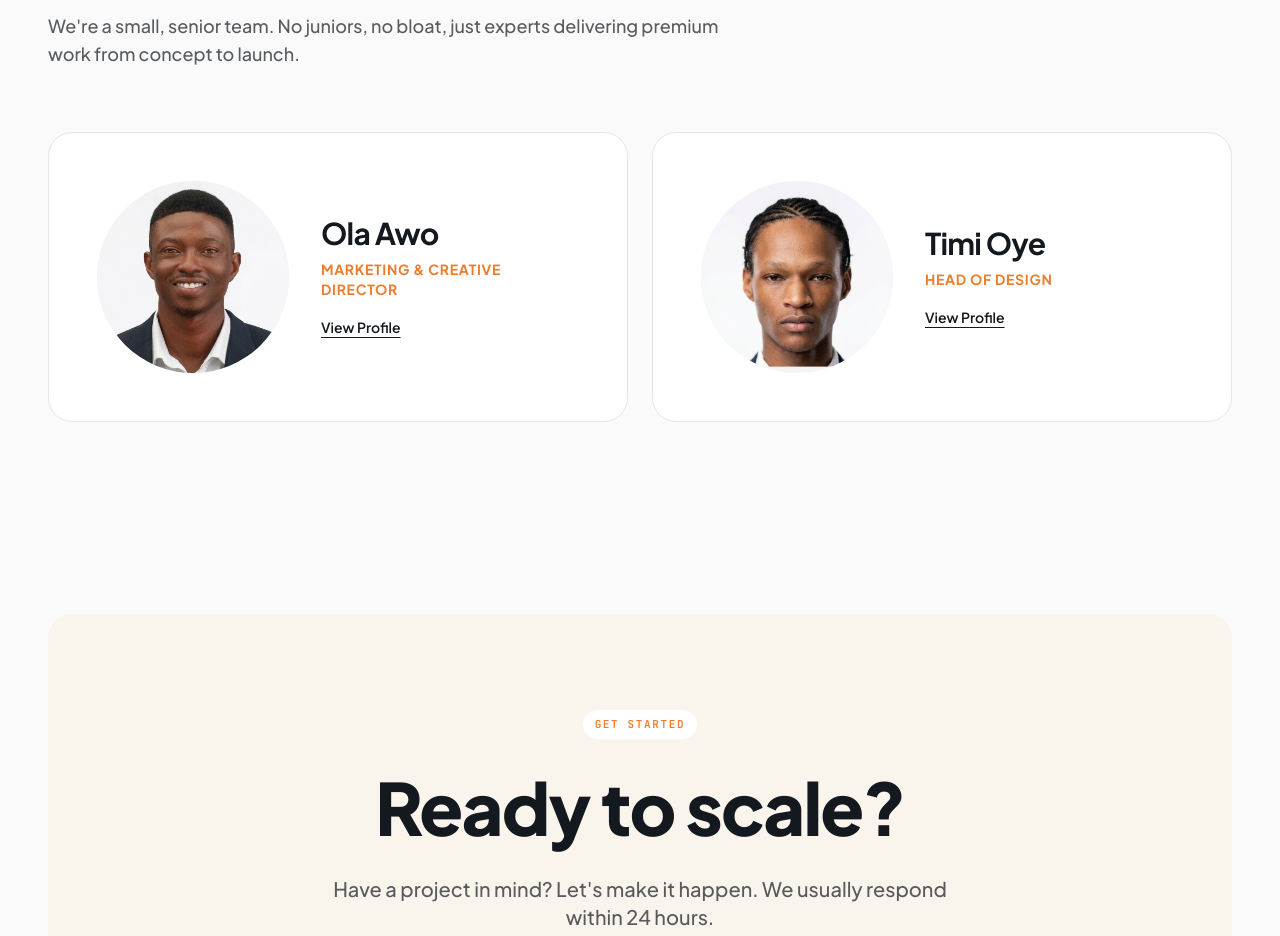
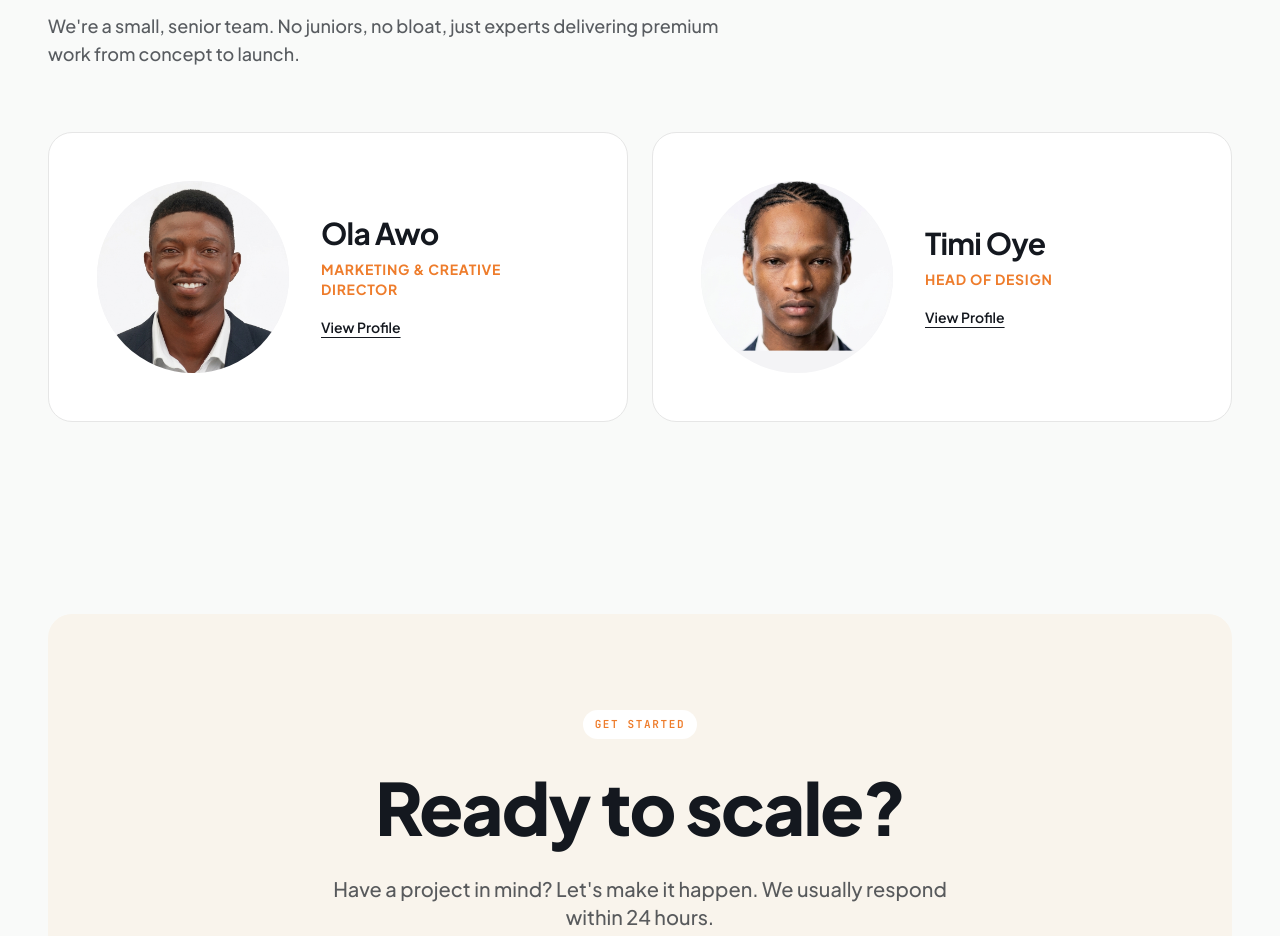
Before and after one commit to savvysquare/designersguru, a React (Vite) app: page / in a window 1280 px wide. Shown: the part 5080-6016 px from the top of the page. Built offline with nearby package versions, Linux system fonts and the light colour scheme; the HTML template or start-up script is replaced by a standard one.

Commit message:
style: shift Timi Oye portrait up to reveal tie knot

```diff
--- a/src/components/AboutSection.tsx
+++ b/src/components/AboutSection.tsx
@@ -45,7 +45,7 @@ const AboutSection = () => {
                 src={member.image}
                 alt={member.name}
                 className={`w-full h-full ${
-                  member.name === "Ola Awo" ? "object-cover object-top scale-[1.4] translate-y-3" : "object-cover object-top scale-[1.1] -translate-y-4"
+                  member.name === "Ola Awo" ? "object-cover object-top scale-[1.4] translate-y-3" : "object-cover object-top scale-[1.1] -translate-y-8"
                 }`}
                 loading="lazy"
               />
```
